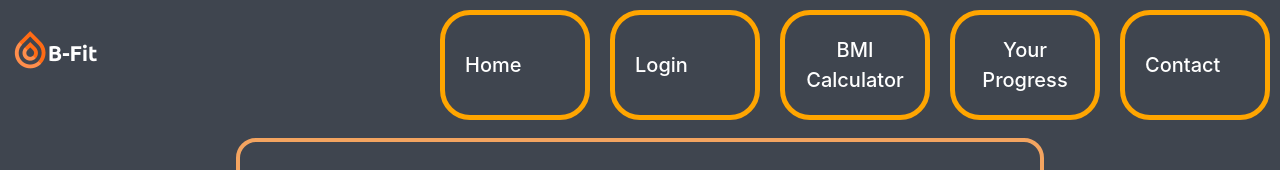
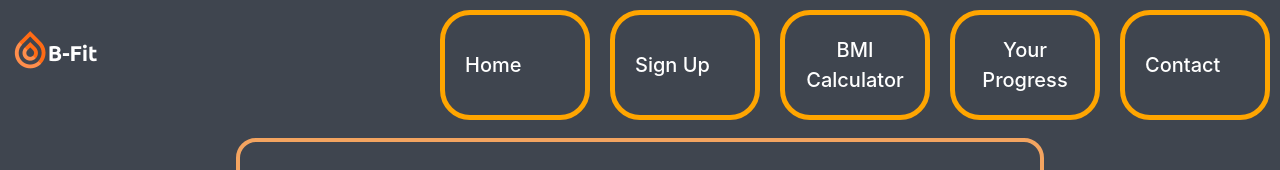
Before and after one commit to nicosala90/B-Fit, a React (Vite) app in the folder frontend/B-Fit/: page / in a window 1280 px wide. Shown: the top 170 px of the page. Built offline with nearby package versions, Linux system fonts and the light colour scheme.

Commit message:
change login name to sign up

```diff
--- a/frontend/B-Fit/src/components/NavBar.jsx
+++ b/frontend/B-Fit/src/components/NavBar.jsx
@@ -9,7 +9,7 @@ function NavBar() {
             </div>
             <div className="nav-options">
                 <Link className="link-component" to="/">Home</Link>
-                <Link className="link-component" to="login">Login</Link>
+                <Link className="link-component" to="login">Sign Up</Link>
                 <Link className="link-component" to="/calculator">BMI Calculator</Link>
                 <Link className="link-component" to="/progress">Your Progress</Link>
                 <Link className="link-component" to="/contact">Contact</Link>
```
